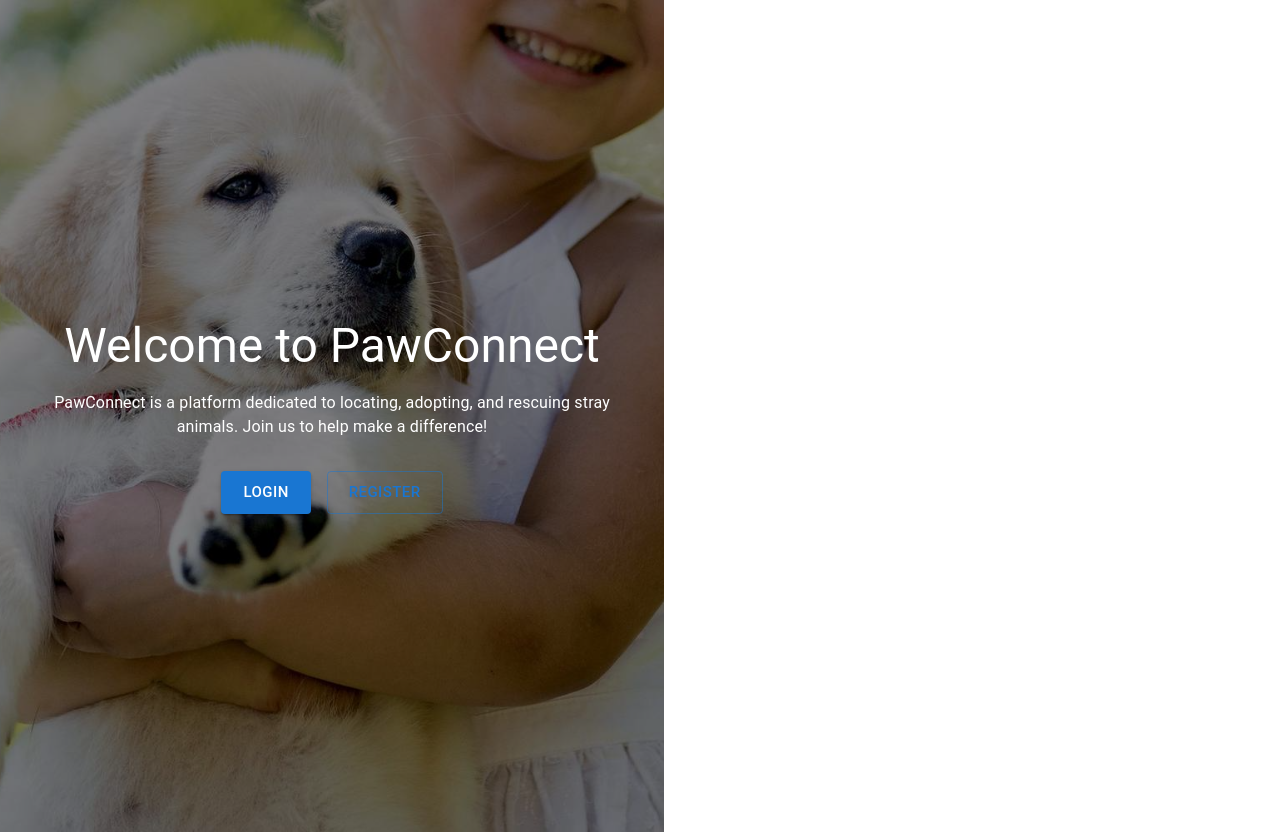
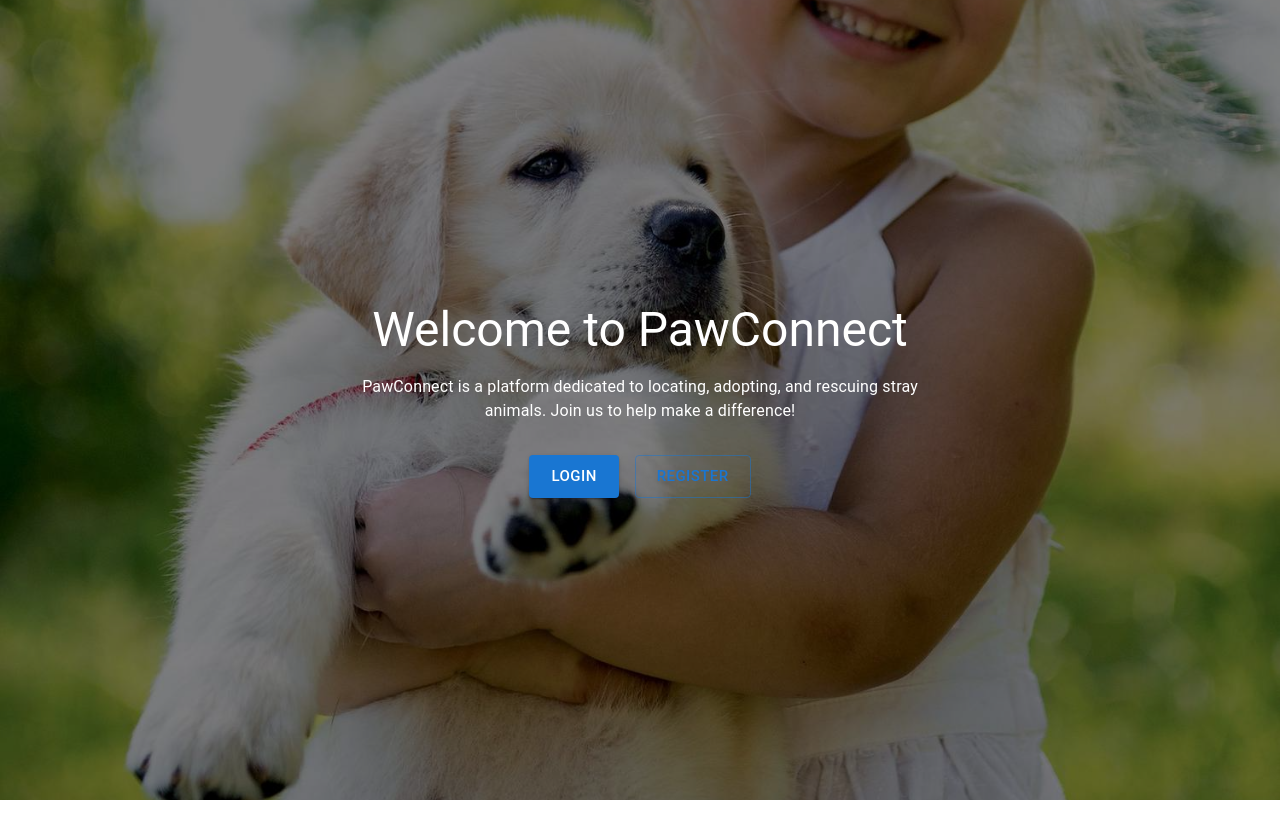
Before and after one commit to hilaRenis/PawConnect-FrontEnd, a React (Vite) app in the folder PawConnect-FrontEnd/: page / in a window 1280 px wide. After the commit the page ends 800 px from the top, so only its background shows below. Built offline with nearby package versions, Linux system fonts and the light colour scheme.

Commit message:
Update Home
it is finished

```diff
--- a/PawConnect-FrontEnd/src/pages/Home.jsx
+++ b/PawConnect-FrontEnd/src/pages/Home.jsx
@@ -10,17 +10,16 @@ function Home() {
         flexDirection: 'column',
         alignItems: 'center',
         justifyContent: 'center',
-        width: '100%', // Siguro që mbulon gjithë gjerësinë
-        height: '100vh', // Lartësia e të gjithë ekranit
-        textAlign: 'center',
-        padding: 2,
-        backgroundImage: "url('/petphoto.jpeg')", // Rruga e saktë për imazhin
-        backgroundSize: 'cover', // Bëhet "stretch" për të mbushur ekranin
-        backgroundPosition: 'center', // Mban qendrën e imazhit
+        width: '100vw',
+        height: '100vh',
+        backgroundImage: "url('/petphoto.jpeg')",
+        backgroundSize: 'cover',
+        backgroundPosition: 'center',
         backgroundRepeat: 'no-repeat',
         position: 'relative',
       }}
     >
+
       <Box
         sx={{
           position: 'absolute',
@@ -37,7 +36,9 @@ function Home() {
         sx={{
           position: 'relative',
           zIndex: 2,
+          textAlign: 'center',
           color: 'white',
+          padding: 2,
         }}
       >
         <Typography variant="h3" component="h1" gutterBottom>
```
